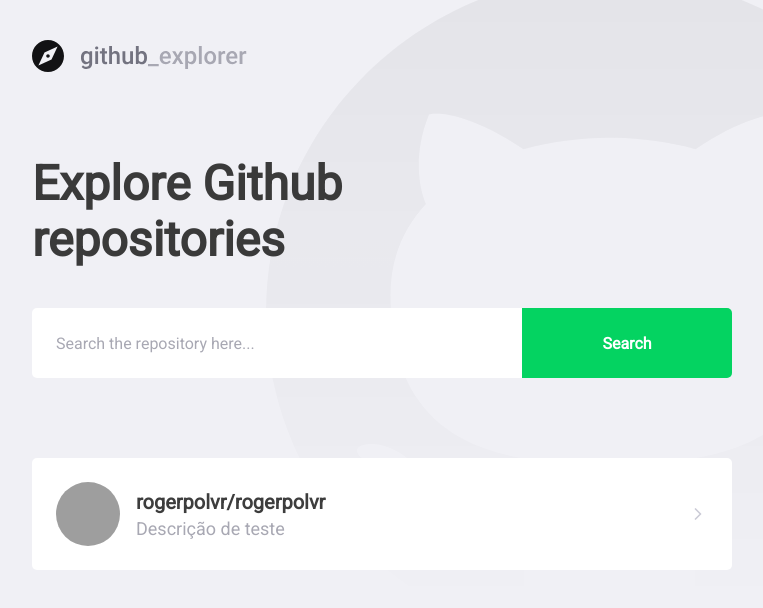
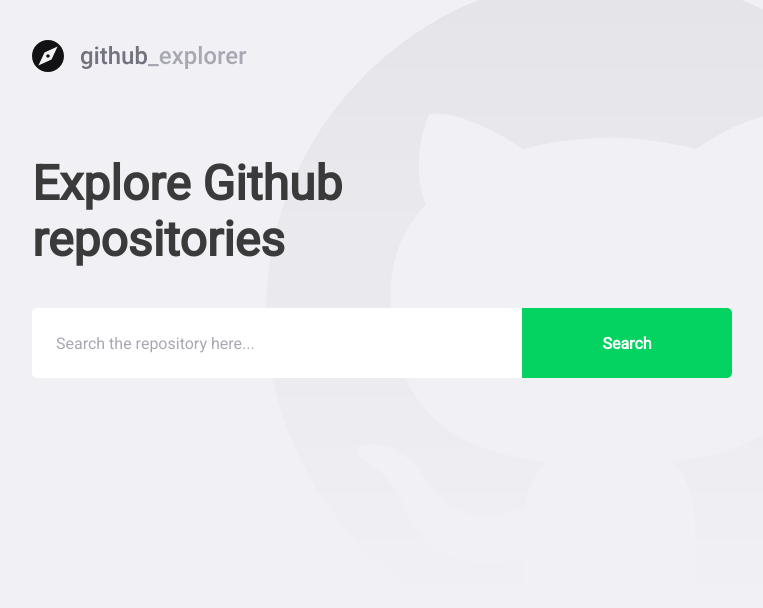
Before and after one commit to rogerpoliver/github-explorer, a React (Create React App) app: page / in a window 1280 px wide. Shown: the top 608 px of the page, without its empty margins (148-911 px from the left). Built offline with nearby package versions, Linux system fonts and the light colour scheme; grey boxes are pictures that could not be loaded.

Commit message:
Implementando a conexão axios entre a api do github e nosso dashboard

```diff
--- a/src/pages/Dashboard/index.tsx
+++ b/src/pages/Dashboard/index.tsx
@@ -1,29 +1,60 @@
-import React from "react";
-import { FiChevronRight } from "react-icons/fi";
-import logo from "../../assets/logo.svg";
-import { Title, Form, Repositories } from "./styles";
+import React, { useState, FormEvent } from 'react';
+import api from '../../services/api';
+import logo from '../../assets/logo.svg';
+import { FiChevronRight } from 'react-icons/fi';
+import { Title, Form, Repositories } from './styles';
+
+interface Repository {
+	//Tipar somente as informações que você vai utlizar.
+	full_name: string;
+	description: string;
+	owner: {
+		login: string;
+		avatar_url: string;
+	};
+}
 
 const Dashboard: React.FC = () => {
+	const [newRepo, setNewRepo] = useState('');
+	const [repositories, setRepositories] = useState<Repository[]>([]);
+
+	async function handleAddRepository(
+		event: FormEvent<HTMLFormElement>,
+	): Promise<void> {
+		event.preventDefault();
+		const response = await api.get<Repository>(`repos/${newRepo}`);
+		const repository = response.data;
+		setRepositories([...repositories, repository]);
+		// Limpa o input
+		setNewRepo('');
+	}
+
 	return (
 		<>
 			<img src={logo} alt="GitHub Explorer"></img>
 			<Title>Explore Github repositories</Title>
-      <Form>
-        <input placeholder="Search the repository here..."></input>
+			<Form onSubmit={handleAddRepository}>
+				<input
+					value={newRepo}
+					onChange={e => setNewRepo(e.target.value)}
+					placeholder="Search the repository here..."
+				/>
 				<button type="submit">Search</button>
 			</Form>
 			<Repositories>
-        <a href="teste">
+				{repositories.map(repository => (
+					<a key={repository.full_name} href="teste">
 						<img
-            src="https://avatars3.githubusercontent.com/u/30274518?s=460&u=b332aaee380877aaf48c66e1ef220588e46d9c7b&v=4"
-            alt="Avatar"
+							src={repository.owner.avatar_url}
+							alt={repository.owner.login}
 						/>
 						<div>
-            <strong>rogerpolvr/rogerpolvr</strong>
-            <p>Descrição de teste</p>
+							<strong>{repository.full_name}</strong>
+							<p>{repository.description}</p>
 						</div>
 						<FiChevronRight size={20} />
 					</a>
+				))}
 			</Repositories>
 		</>
 	);
--- a/src/pages/Dashboard/styles.ts
+++ b/src/pages/Dashboard/styles.ts
@@ -1,5 +1,5 @@
-import styled from "styled-components";
-import { shade } from "polished";
+import styled from 'styled-components';
+import { shade } from 'polished';
 
 export const Title = styled.h1`
 	font-size: 48px;
@@ -40,7 +40,7 @@
 		transition: background-color 0.2s;
 
 		&:hover {
-      background: ${shade(0.2, "#04d361")};
+			background: ${shade(0.2, '#04d361')};
 		}
 	}
 `;
@@ -76,6 +76,7 @@
 
 		div {
 			margin-left: 16px;
+			flex: 1;
 
 			strong {
 				font-size: 20px;
--- a/src/services/api.ts
+++ b/src/services/api.ts
@@ -0,0 +1,7 @@
+import axios from "axios";
+
+const api = axios.create({
+  baseURL: "https://api.github.com/",
+});
+
+export default api;
```
Also changed, not shown: src/routes/index.tsx (+8 -8 lines). Lines whose indentation alone changed are shown as unchanged.
